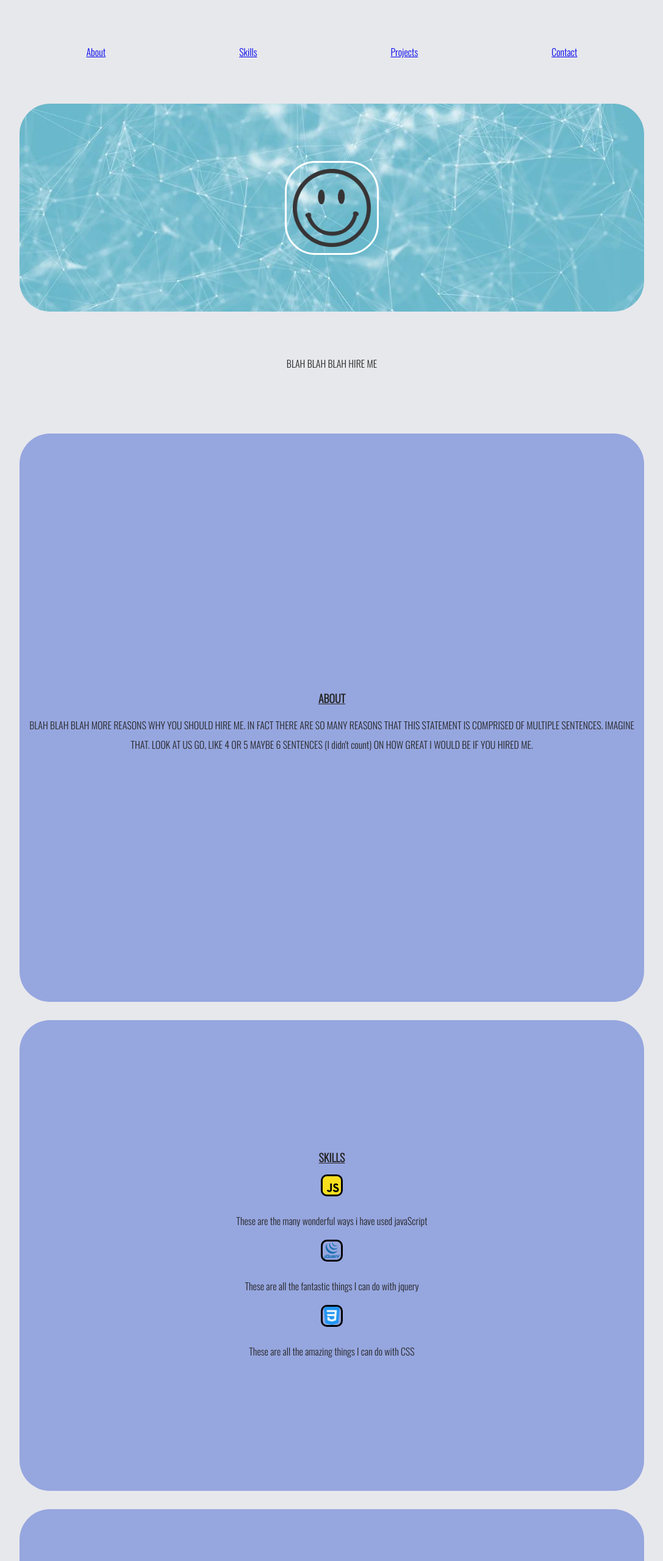
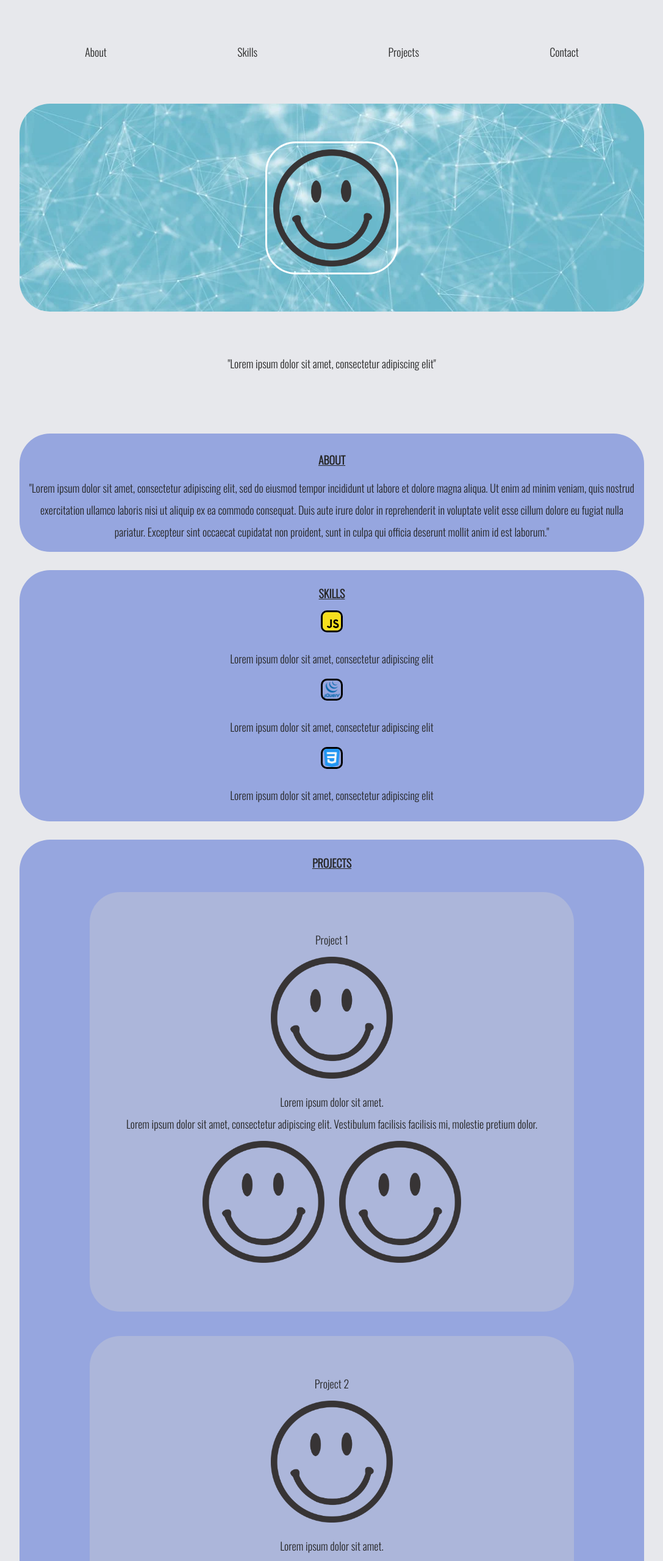
Before and after one commit to sammywt/portfolio_project, a plain HTML site: page main/index.html in a window 1280 px wide. Shown: the top 2560 px of the page at 61% size, without its empty margins (96-1183 px from the left). Drawn offline with nearby package versions, Linux system fonts and the light colour scheme.

Commit message:
scroll working with jquery, some responsive design added

```diff
--- a/main/app.js
+++ b/main/app.js
@@ -3,14 +3,25 @@ console.log("Hello");
 $(() => {
     console.log('javaScript loaded ');
 
-    let aboutButton = $('aboutButton');
+    // let aboutButton = $('#about-button');
 
-    aboutButton.on('click', scrollToAbout);
+    // aboutButton.on('click', scrollToAbout);
 
-    function scrollToAbout() {
-        $('.about-me').scrollTop(80);
-    }
+    // function scrollToAbout() {
+    //     $('body').animate(
+    //         // {scrollTop: $('#about-area').offset.top()}, 3000
+    //         scrollTo($('#about-area'), 3000)
+    //         // scrollTop($('#about-area'), 3000)
+    //     );
+
+    // }
 
 
 
+        $('#about-button').click(function() {
+        $('html, body').animate({
+          scrollTop: $("#about-area").offset().top
+        }, 1000)
+        })
+
 });
--- a/main/index.html
+++ b/main/index.html
@@ -22,6 +22,8 @@
     <link href="https://fonts.googleapis.com/css2?family=Oswald:wght@300&display=swap" rel="stylesheet">
 
     <script src="https://code.jquery.com/jquery-3.6.0.min.js" integrity="sha256-/xUj+3OJU5yExlq6GSYGSHk7tPXikynS7ogEvDej/m4=" crossorigin="anonymous"></script>
+
+    <!-- <script src="app.js"></script> -->
 </head>
 <body>
 
@@ -32,10 +34,10 @@
         <nav>
             <!-- hamburger menu -->
             <!-- <i class="fas fa-bars" id="hamburger"> -->
-                <a href="#about-me" id="aboutButton">About</a>
-                <a href="#skills" id="skillsButton">Skills</a>
-                <a href="#proj" id="projectsButton">Projects</a>
-                <a href="#contact-me" id="contactButton">Contact</a>
+                <a href="#" id="about-button">About</a>
+                <a href="#" id="skill-button">Skills</a>
+                <a href="#" id="projects-button">Projects</a>
+                <a href="#" id="contact-button">Contact</a>
                 <!-- <li>About</li>
                 <li>Skills</li>
                 <li>Projects</li>
@@ -46,44 +48,44 @@
             <img src="../portfolio_project_images/smiley-face.png" alt="image of sam" id="sammy">
         </div>
         <div class="brand-statement">
-            <p>BLAH BLAH BLAH HIRE ME</p>
+            <p>"Lorem ipsum dolor sit amet, consectetur adipiscing elit"</p>
         </div>
 
     </header>
 
     <main>
 
-        <section class="about-me" id="about-me">
+        <section class="about-me" id="about-area">
             <h1>ABOUT</h1>
-            <p>BLAH BLAH BLAH MORE REASONS WHY YOU SHOULD HIRE ME. IN FACT THERE ARE SO MANY REASONS THAT THIS STATEMENT IS COMPRISED OF MULTIPLE SENTENCES. IMAGINE THAT. LOOK AT US GO, LIKE 4 OR 5 MAYBE 6 SENTENCES (I didn't count) ON HOW GREAT I WOULD BE IF YOU HIRED ME.</p>
+            <p>"Lorem ipsum dolor sit amet, consectetur adipiscing elit, sed do eiusmod tempor incididunt ut labore et dolore magna aliqua. Ut enim ad minim veniam, quis nostrud exercitation ullamco laboris nisi ut aliquip ex ea commodo consequat. Duis aute irure dolor in reprehenderit in voluptate velit esse cillum dolore eu fugiat nulla pariatur. Excepteur sint occaecat cupidatat non proident, sunt in culpa qui officia deserunt mollit anim id est laborum."</p>
         </section>
 
-        <section class="skills" id="skills">
+        <section class="skills" id="skills-area">
             <h1>SKILLS</h1>
             <div id="javaScript">
                 <img src="../portfolio_project_images/JS logo.png" alt="javaScript logo" class="logo-icons">
-                <p class="skills-statement">These are the many wonderful ways i have used javaScript</p>
+                <p class="skills-statement">Lorem ipsum dolor sit amet, consectetur adipiscing elit</p>
             </div>
 
             <div id="jquery">
                 <img src="../portfolio_project_images/jquery-8-1175153.webp" alt="jquery logo" class="logo-icons">
-                <p class="skills-statement">These are all the fantastic things I can do with jquery</p>
+                <p class="skills-statement">Lorem ipsum dolor sit amet, consectetur adipiscing elit</p>
             </div>
 
             <div id="css">
                 <img src="../portfolio_project_images/css-131-722685.webp" alt="css logo" class="logo-icons">
-                <p class="skills-statement">These are all the amazing things I can do with CSS</p>
+                <p class="skills-statement">Lorem ipsum dolor sit amet, consectetur adipiscing elit</p>
             </div>
         </section>
 
-        <section class="projects" id="proj">
-            <h1 class="projects">PROJECTS</h1>
+        <section class="projects" id="project-area">
+            <h1>PROJECTS</h1>
             <div class="project-section">
                 <h3>Project 1</h3>
                 <img src="../portfolio_project_images/smiley-face.png" alt="project 1 main page" class="proj-img">
 
-                <p class="project-summary">Here is a short statement about the project</p>
-                <p class="project-explanation">Here is a longer, more in-depth explanation of this project</p>
+                <p class="project-summary">Lorem ipsum dolor sit amet.</p>
+                <p class="project-explanation">Lorem ipsum dolor sit amet, consectetur adipiscing elit. Vestibulum facilisis facilisis mi, molestie pretium dolor.</p>
                 <img src="../portfolio_project_images/smiley-face.png" alt="more project images" class="proj-img">
                 <img src="../portfolio_project_images/smiley-face.png" alt="more project images" class="proj-img">
             </div>
@@ -92,14 +94,14 @@
                 <h3>Project 2</h3>
                 <img src="../portfolio_project_images/smiley-face.png" alt="project 2 main page" class="proj-img">
 
-                <p class="project-summary">Here is a short statement about the project</p>
-                <p class="project-explanation">Here is a longer, more in-depth explanation of this project</p>
+                <p class="project-summary">Lorem ipsum dolor sit amet.</p>
+                <p class="project-explanation">Lorem ipsum dolor sit amet, consectetur adipiscing elit. Vestibulum facilisis facilisis mi, molestie pretium dolor.</p>
                 <img src="../portfolio_project_images/smiley-face.png" alt="more project images" class="proj-img">
                 <img src="../portfolio_project_images/smiley-face.png" alt="more project images" class="proj-img">
             </div>
         </section>
 
-        <section class="contact-me" id="contact-me">
+        <section class="contact-me" id="contact-area">
             <h1>CONTACT</h1>
             <input type="text" name="name" id="contact-name" placeholder="name:">
             <input type="email" id="contact-email" placeholder="email:">
--- a/main/style.css
+++ b/main/style.css
@@ -33,6 +33,11 @@ nav {
     flex-direction: row;
     justify-content: space-around;
     align-items: center;
+}
+
+a {
+    text-decoration: none;
+    color:rgb(37, 37, 37);
 }
 
 /* li {
@@ -88,7 +93,7 @@ main {
     grid-row: 2 / 3;
     display: grid;
     grid-template-columns: 1fr;
-    grid-template-rows: .6fr .5fr 2fr .3fr;
+    grid-template-rows: .5fr .6fr 2fr .3fr;
     /* margin-top: 10px; */
 }
 
@@ -186,3 +191,33 @@ footer {
     display: flex;
     flex-direction: column;
 }
+
+input, textarea {
+    font-family: 'Oswald', sans-serif;
+}
+
+
+@media only screen and (min-width: 1024px) {
+
+    body {
+        font-size: large;
+        grid-template-rows: .5fr 3fr .3fr;
+    }
+
+    main {
+        grid-template-rows: .1fr .1fr .2fr .1fr;
+    }
+
+    #sammy {
+        width: 15%;
+    }
+
+    #about-me {
+        padding: 30px;
+    }
+
+    .project-section {
+        padding: 60px;
+    }
+
+}
```
